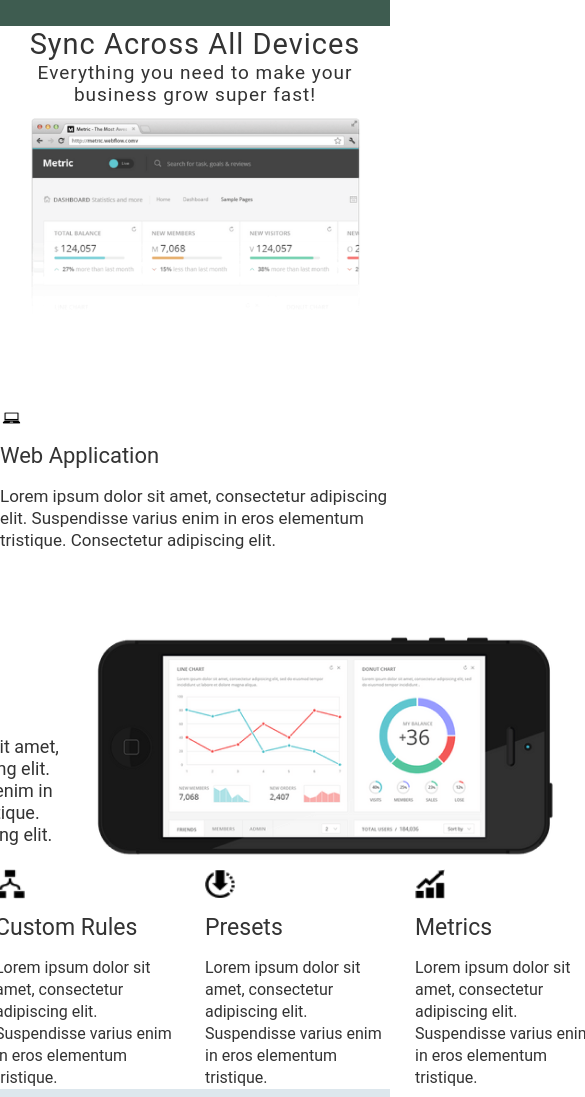
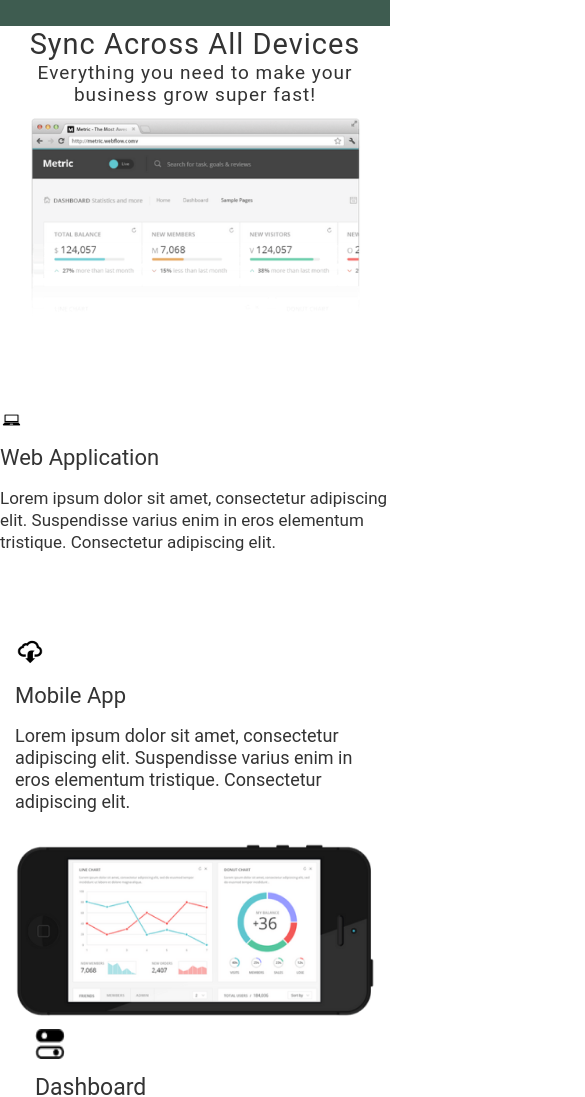
Before and after one commit to Mikalay05/Metric, a plain HTML site: page index.html in a window 390 px wide. Shown: the part 604-1701 px from the top of the page, 585 px wide, since content can reach past the window. Drawn offline with Linux system fonts and the light colour scheme.

Commit message:
feat: adaption "sync-across-all-devices-section"

```diff
--- a/css/css.css
+++ b/css/css.css
@@ -94,8 +94,8 @@ body{
     gap: 10px;
     justify-content: center;
     align-items: center;
-    flex-wrap: wrap;
     align-self: stretch;
+
 }
 .web-right-application-box {
     display: flex;
@@ -124,9 +124,12 @@ body{
     display: flex;
     justify-content: center;
     gap: 30px;
+    padding: 0px 15px;
+
 }
 .mobile-app-property-icons-section {
     display: flex;
+    flex-wrap: wrap;
 }
 .pricing-plans-section {
     display: flex;
@@ -134,6 +137,7 @@ body{
     gap: 10px;
     padding: 10px;
     align-items: center;
+    flex-wrap: wrap;
 
 }
 .plans-and-pricing-header {
--- a/css/media.css
+++ b/css/media.css
@@ -28,3 +28,14 @@
             display: none;
         }
     }
+@media(max-width: 517px) {
+    .web-application-box {
+        flex-wrap: wrap;
+    }
+}
+
+@media(max-width: 648px) {
+    .mobile-app-box {
+        flex-wrap: wrap;
+    }
+}
--- a/css/styles_elements.css
+++ b/css/styles_elements.css
@@ -403,3 +403,13 @@ line-height: 22px;
     cursor: pointer;
     z-index: 10;
 }
+.mob-responsive-img {
+    width: 100%;
+    height: auto;
+    max-width: 460px;
+}
+.web-responsive-img {
+    width: 100%;
+    height: auto;
+    max-width: 332px;
+}
--- a/index.html
+++ b/index.html
@@ -68,7 +68,7 @@
                 <h3>Everything you need to make your business grow super fast!</h3>
             </div>
             <div class="web-application-box">
-                <img src="images/web-server.png" alt="NotFound" width = "332"  height ="209">
+                <img class="web-responsive-img"src="images/web-server.png" alt="NotFound" width = "332"  height ="209">
                 <div class="web-right-application-box">
                     <img src="images/PC.png" alt="NotFound" width="23" height="18">
                     <h4>Web Application</h4>
@@ -83,7 +83,7 @@
                     <p>Lorem ipsum dolor sit amet, consectetur adipiscing elit. Suspendisse varius enim in eros
                         elementum tristique. Consectetur adipiscing elit.</p>
                 </div>
-                <img src="images/phone.png" alt="NotFound" width= "460" height= "224">
+                <img class="mob-responsive-img" src="images/phone.png" alt="NotFound">
             </div>
             <div class = "mobile-app-property-icons-section">
                 <div><img src="images/mobile-app-property-icons/control-panel-icon.png" alt="NotFound" width="30" height="30">
--- a/js/slider-in-the-pass.js
+++ b/js/slider-in-the-pass.js
@@ -20,7 +20,7 @@ function swapNext() {
     if (indexImg >= arrImgInThePass.length) {
         indexImg = 0;
     }
-    updateSliderContent();
+    updateSliderContentFromArr();
   }
 
   function swapPrev() {
@@ -29,10 +29,10 @@ function swapNext() {
     if (indexImg < 0) {
         indexImg = arrImgInThePass.length - 1;
     }
-    updateSliderContent();
+    updateSliderContentFromArr();
   }
 
-  function updateSliderContent() {
+  function updateSliderContentFromArr() {
     console.log(indexImg);
     let img1 = document.querySelector('#img1-in-the-pass');
     let img2 = document.querySelector('#img2-in-the-pass');
```
Also changed, not shown: makets/320.png, makets/768.png.
